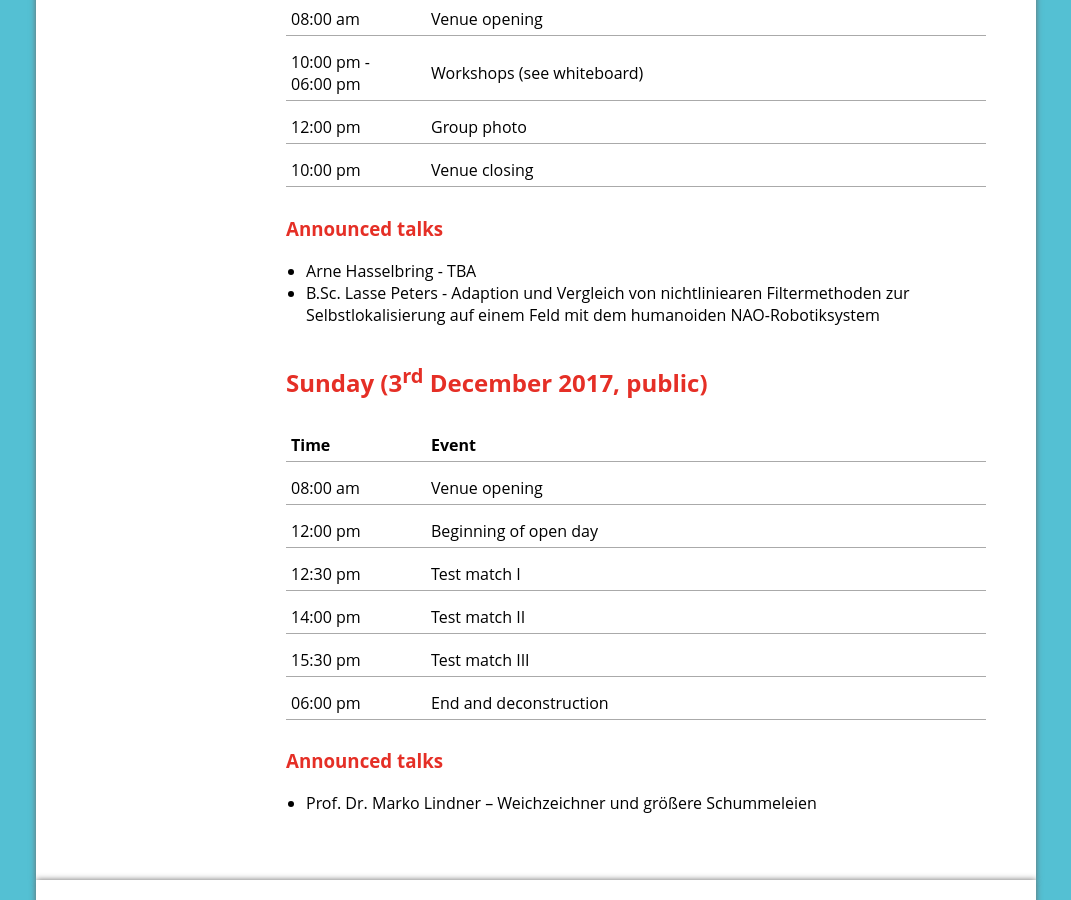
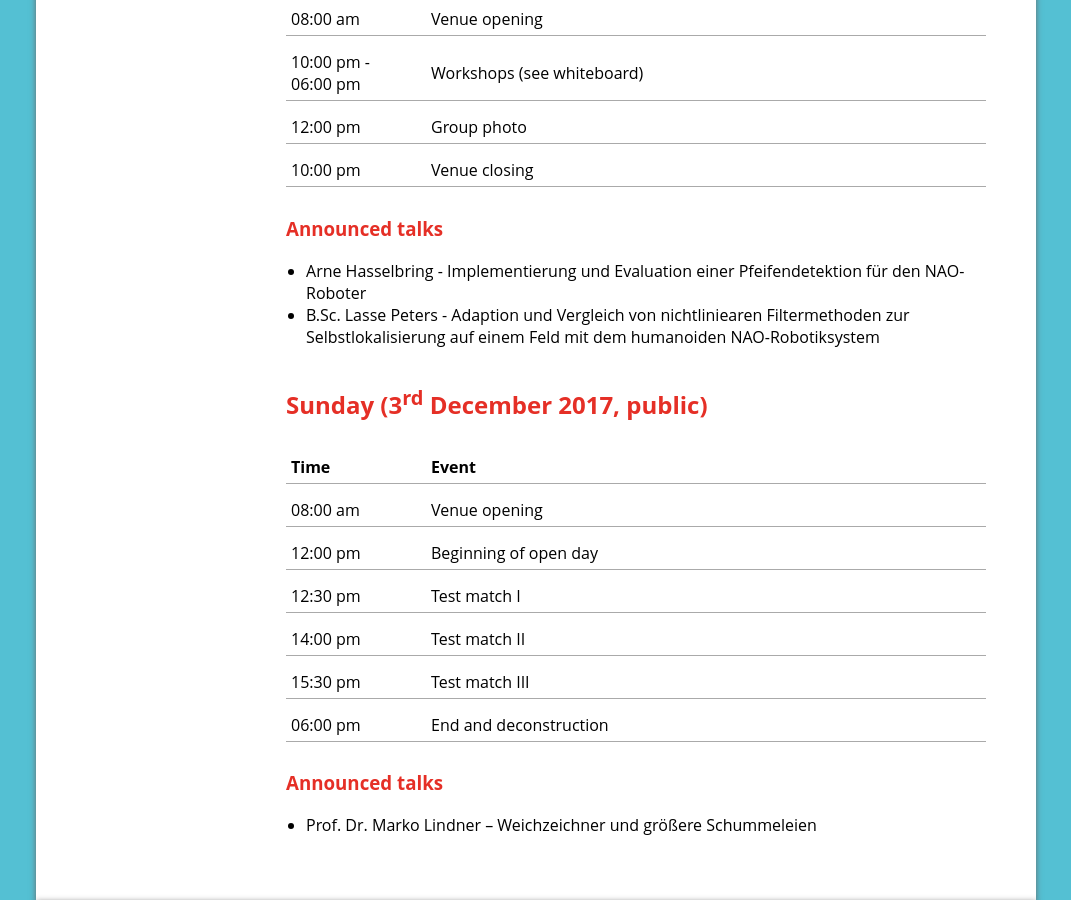
Before and after one commit to RHOrga/rhorga.github.io, a Jekyll site: the page built from 2017/en/schedule.md, in a window 1280 px wide and 900 px high, scrolled down 741 px. Shown: the whole window, without its empty margins (104-1175 px from the left). Built offline with Jekyll 4.4.1, drawn with Linux system fonts in a browser that asks for light colours.

Commit message:
Add Arnes title

```diff
--- a/2017/en/schedule.md
+++ b/2017/en/schedule.md
@@ -24,7 +24,7 @@ layout: default-en-2017
 
 ### Announced talks
 
-* Arne Hasselbring - TBA
+* Arne Hasselbring - Implementierung und Evaluation einer Pfeifendetektion für den NAO-Roboter
 * B.Sc. Lasse Peters - Adaption und Vergleich von nichtliniearen Filtermethoden zur Selbstlokalisierung auf einem Feld mit dem humanoiden NAO-Robotiksystem
 
 ## Sunday (3<sup>rd</sup> December 2017, public)
```
Also changed, not shown: 2017/de/schedule.md (+1 -1 lines).
